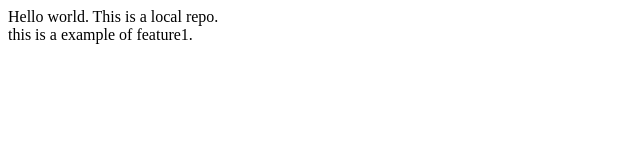
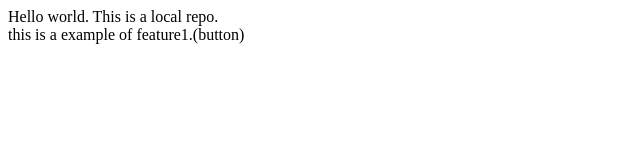
Before and after one commit to SubhamKesh/Localrepo, a plain HTML site: page index.html in a window 1280 px wide. Shown: the full height of the page, 0-640 px from the left. Drawn offline with Linux system fonts and the light colour scheme.

Commit message:
add button

```diff
--- a/index.html
+++ b/index.html
@@ -1,5 +1,5 @@
 <p>
     Hello world. This is a local repo.
     <br>
-    this is a example of feature1.
+    this is a example of feature1.(button)
 </p>
```
